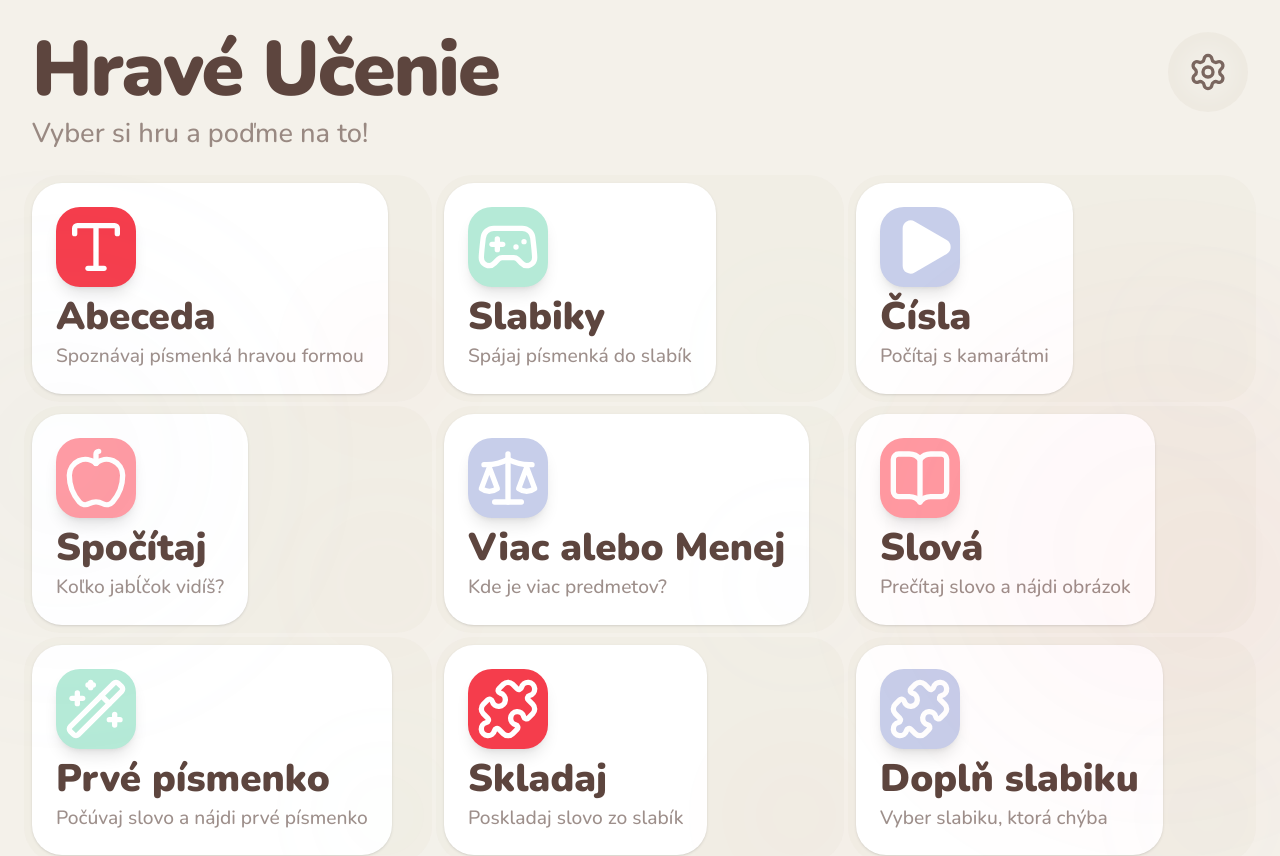
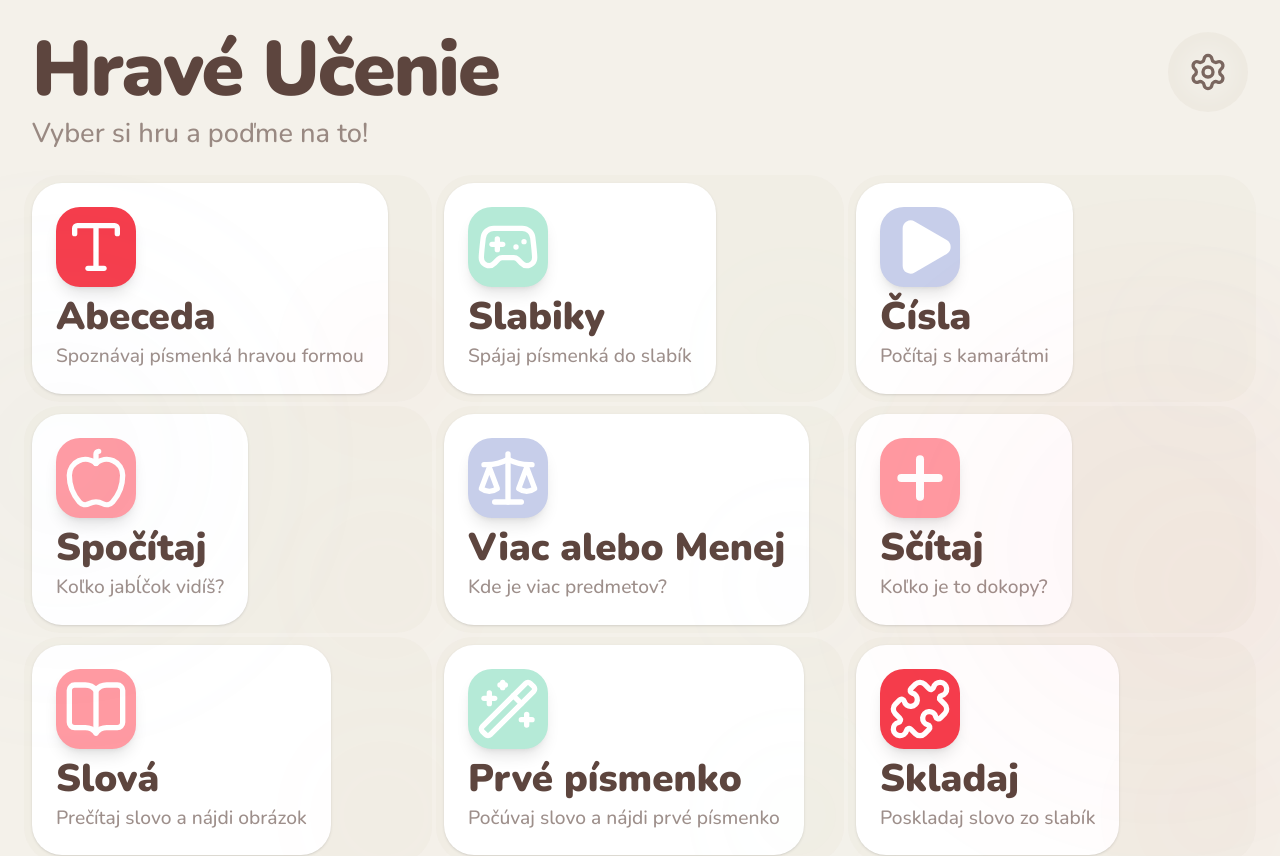
Before and after one commit to SvehlaJan/mudrolino, a React (Vite) app: page / in a window 1280 px wide. Shown: the top 856 px of the page. Built offline with nearby package versions, Linux system fonts and the light colour scheme.

Commit message:
feat: register addition game in the game catalog

```diff
--- a/src/shared/gameCatalog.tsx
+++ b/src/shared/gameCatalog.tsx
@@ -4,7 +4,7 @@
  */
 
 import React from 'react';
-import { Apple, BookOpen, Gamepad2, Play, Puzzle, Scale, Type, WandSparkles } from 'lucide-react';
+import { Apple, BookOpen, Gamepad2, Play, Plus, Puzzle, Scale, Type, WandSparkles } from 'lucide-react';
 import type { GameId, GameMetadata } from './types';
 
 interface GameLobbyMetadata {
@@ -89,6 +89,20 @@ export const GAME_DEFINITIONS: GameDefinition[] = [
     },
   },
   {
+    id: 'ADDITION',
+    path: '/addition',
+    title: 'Sčítaj',
+    description: 'Koľko je to dokopy?',
+    icon: <Plus size={48} className="sm:w-16 sm:h-16" strokeWidth={3} />,
+    color: 'bg-soft-watermelon',
+    lobby: {
+      title: 'SČÍTAJ',
+      playButtonColorClassName: 'bg-soft-watermelon',
+      topDecorationClassName: 'absolute top-1/4 left-4 sm:left-10 w-20 h-20 sm:w-32 sm:h-32 rounded-3xl bg-accent-blue opacity-30 -rotate-12 blur-sm pointer-events-none',
+      bottomDecorationClassName: 'absolute bottom-10 right-4 sm:bottom-20 sm:right-20 w-32 h-32 sm:w-48 sm:h-48 rounded-full bg-primary opacity-20 translate-y-10 blur-md pointer-events-none',
+    },
+  },
+  {
     id: 'WORDS',
     path: '/words',
     title: 'Slová',
```
